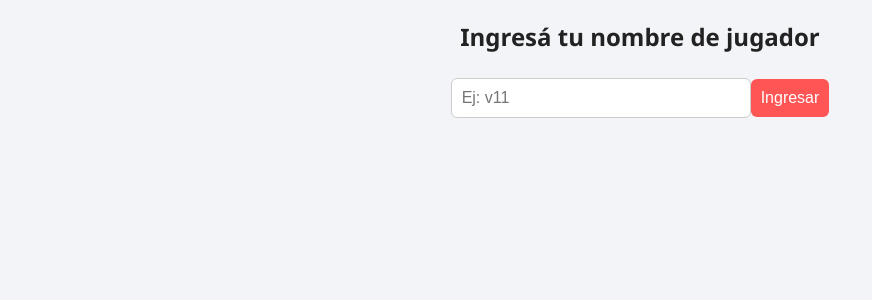
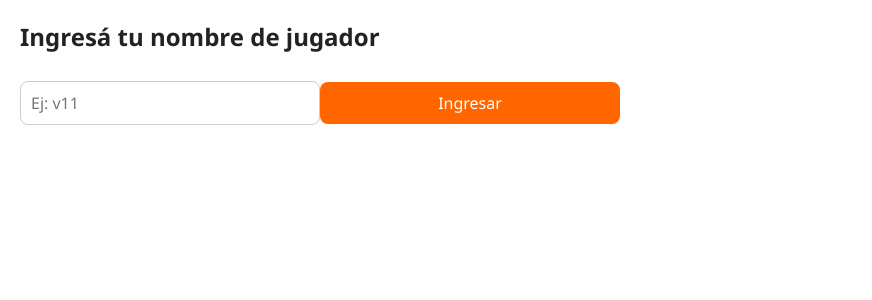
Before and after one commit to Emiliaconverse/bomba-del-tiempo, a Next.js app: page / in a window 1280 px wide. Shown: the top 300 px of the page, without its empty margins (0-872 px from the left). Built offline with nearby package versions, Linux system fonts and the light colour scheme; no server answers.

Commit message:
Update globals.css

```diff
--- a/styles/globals.css
+++ b/styles/globals.css
@@ -1,54 +1,74 @@
-/* Reset básico */
+/* styles/globals.css */
+
 * {
   margin: 0;
   padding: 0;
   box-sizing: border-box;
+  font-family: 'Segoe UI', Tahoma, Geneva, Verdana, sans-serif;
 }
 
-/* Estilo general del body */
 body {
-  font-family: 'Segoe UI', sans-serif;
-  background-color: #f2f4f8;
-  color: #222;
+  background: #fefefe;
+  color: #333;
   padding: 20px;
 }
 
-/* Inputs y botones */
 input, button {
   font-size: 16px;
   padding: 10px;
-  margin-top: 10px;
-  margin-bottom: 20px;
-  border: none;
-  border-radius: 6px;
-}
-
-input {
+  margin: 8px 0;
+  border-radius: 8px;
+  border: 1px solid #ccc;
   width: 100%;
   max-width: 300px;
-  border: 1px solid #ccc;
 }
 
 button {
-  background-color: #ff5555;
+  background-color: #ff6600;
   color: white;
   cursor: pointer;
-  transition: background-color 0.2s;
+  border: none;
+  transition: background-color 0.3s ease;
 }
 
 button:hover {
-  background-color: #e53935;
+  background-color: #e85500;
 }
 
-/* Encabezados */
-h2 {
-  font-size: 24px;
-  margin-bottom: 15px;
+h1, h2, h3 {
+  margin-bottom: 20px;
+  color: #222;
 }
 
-/* Contenedor centrado */
-div {
-  max-width: 400px;
+.container {
+  max-width: 480px;
   margin: 0 auto;
-  text-align: center;
+  padding: 20px;
+  background-color: #ffffff;
+  border-radius: 12px;
+  box-shadow: 0 0 10px rgba(0,0,0,0.05);
 }
+
+.tablero-grid {
+  display: grid;
+  grid-template-columns: repeat(5, 1fr);
+  gap: 10px;
+  margin-top: 20px;
+}
+
+.casillero {
+  width: 100%;
+  aspect-ratio: 1/1;
+  background-color: #ddd;
+  display: flex;
+  align-items: center;
+  justify-content: center;
+  font-weight: bold;
+  border-radius: 6px;
+  cursor: pointer;
+  transition: background-color 0.2s ease;
+}
+
+.casillero:hover {
+  background-color: #ccc;
+}
```
